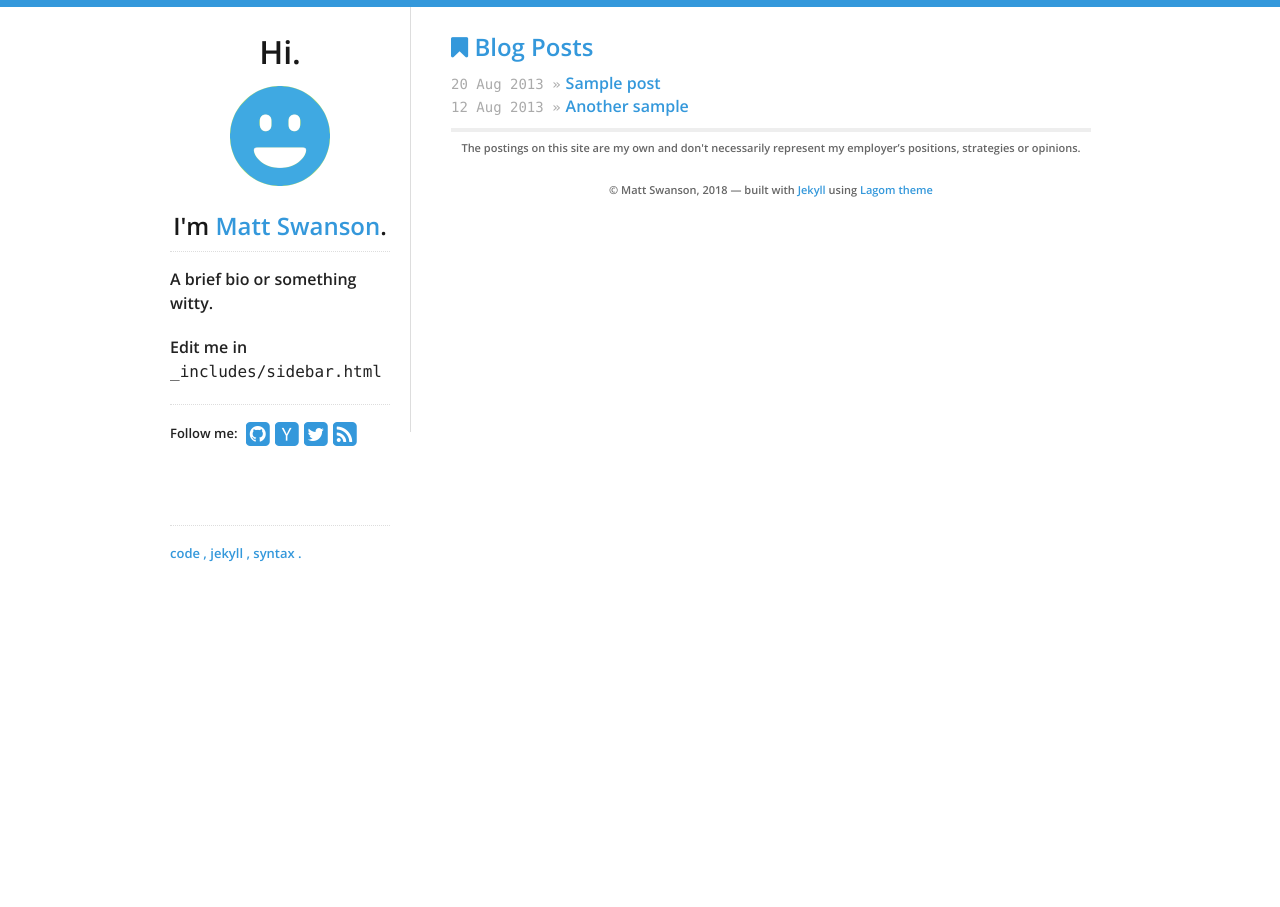
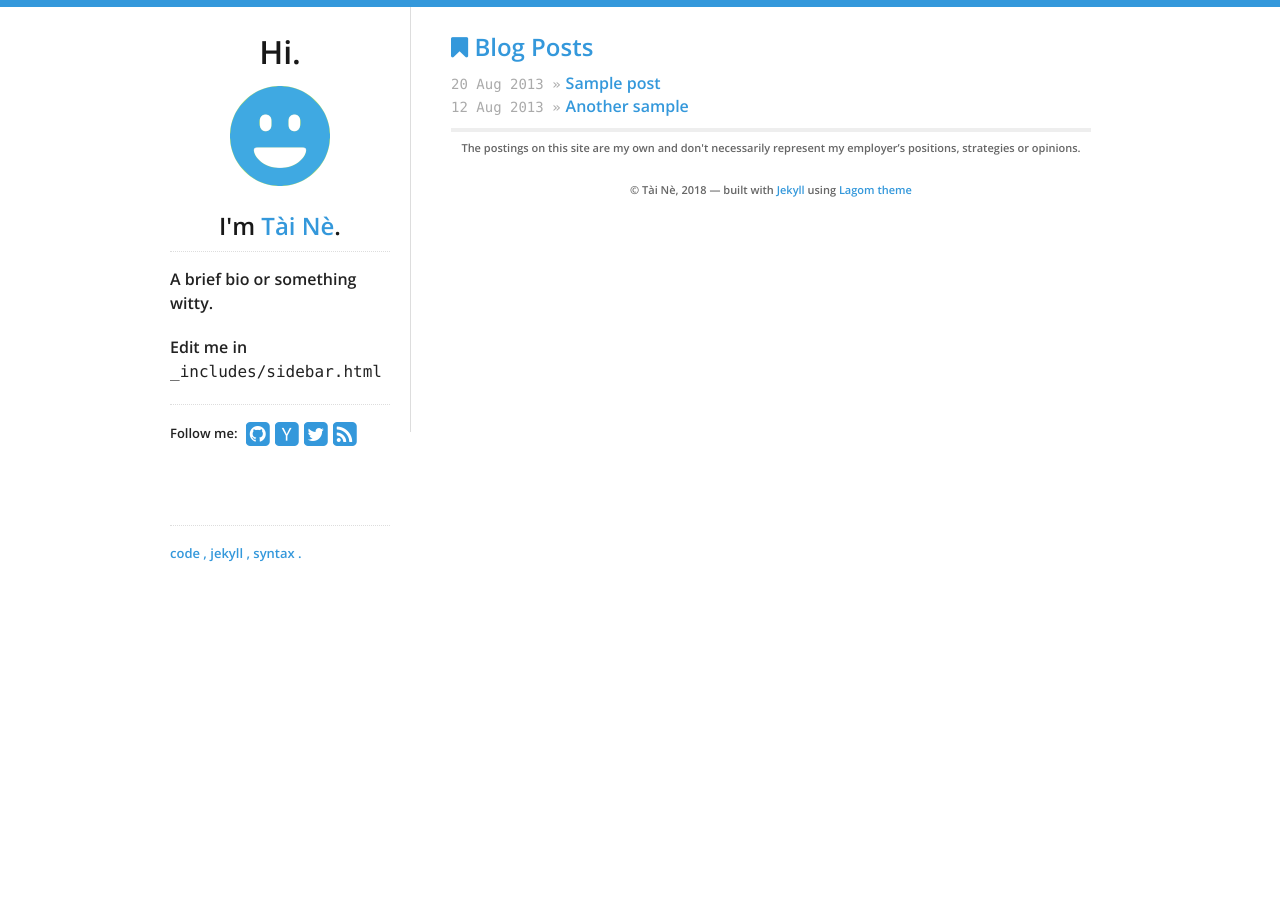
Before and after one commit to TaiNtt/taintt.github.io, a Jekyll site: the page built from index.html, in a window 1280 px wide. Built offline with Jekyll 4.4.1, drawn with Linux system fonts in a browser that asks for light colours; nearby versions of some CDN libraries.

Commit message:
Update theme.yml

```diff
--- a/_data/theme.yml
+++ b/_data/theme.yml
@@ -19,7 +19,7 @@ social:
   #flickr: johndoe
 
 # "Hi, I'm _______"
-name: Matt Swanson
+name: Tài Nè
 email: test@example.com
 tagline: "weak opinions, strongly held"
 
```
